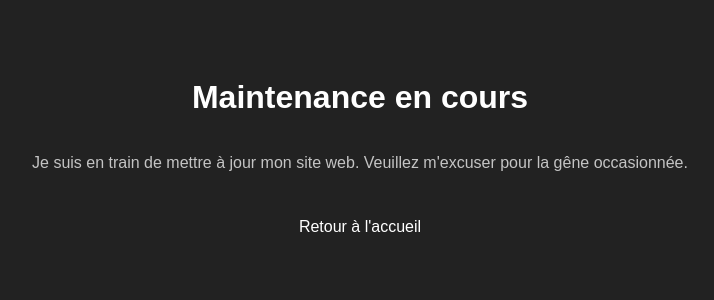
After one commit to SashaCarton/Portfolio, a PHP site: page /portfolio/maintenance.html in a window 1280 px wide. The commit adds this page. Shown: the top 300 px of the page, without its empty margins (280-994 px from the left). Run offline with PHP 8.4, Linux system fonts and the light colour scheme.

```diff
--- /dev/null
+++ b/portfolio/maintenance.html
@@ -0,0 +1,49 @@
+<!DOCTYPE html>
+<html lang="en">
+<head>
+    <meta charset="UTF-8">
+    <meta name="viewport" content="width=device-width, initial-scale=1.0">
+    <title>Maintenance en cours</title>
+    <style>
+        body {
+            overflow: hidden;
+            background-color: #222222;
+            font-family: Arial, sans-serif;
+            text-align: center;
+            display: flex;
+            flex-direction: column;
+            justify-content: center;
+            padding: 50px;
+        }
+
+        h1 {
+            color: #ffffff;
+        }
+
+        p {
+            color: #c4c4c4;
+        }
+
+        a {
+            color: #ffffff;
+            text-decoration: none;
+            padding: 10px 20px;
+            border-radius: 5px;
+            margin-top: 20px;
+            transition: all 0.3s ease;
+        }
+
+        a:hover {
+            color: #eeeeee;
+            text-decoration: underline;
+            transition: all 0.3s ease;
+            transform: scale(1.1);
+        }
+    </style>
+</head>
+<body>
+    <h1>Maintenance en cours</h1>
+    <p>Je suis en train de mettre à jour mon site web. Veuillez m'excuser pour la gêne occasionnée.</p>
+    <a href="index.html">Retour à l'accueil</a>
+</body>
+</html>
```
Also changed, not shown: portfolio/index.html (+23 -14 lines), portfolio/ressources/style.css (+37 -25 lines), portfolio/ressources/assets/Accueil (non connecté).png (added), test.php (added).
